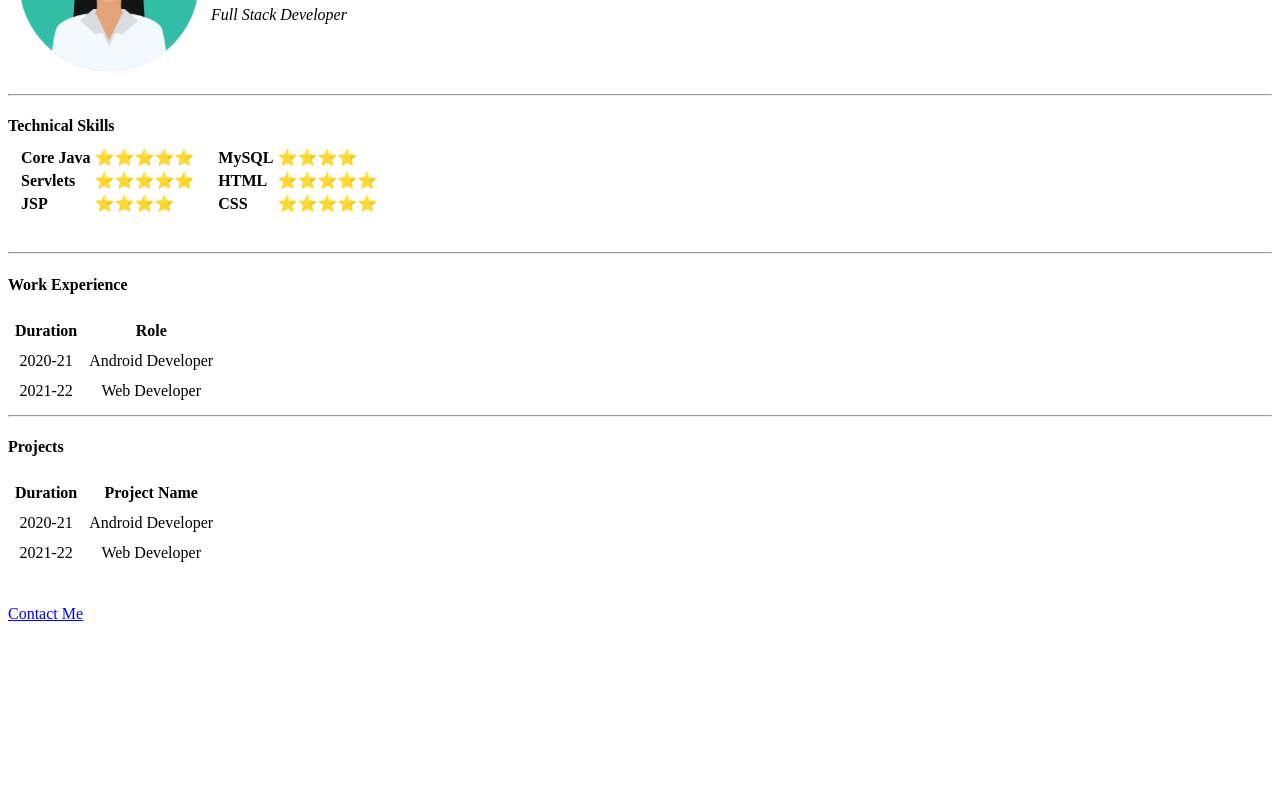
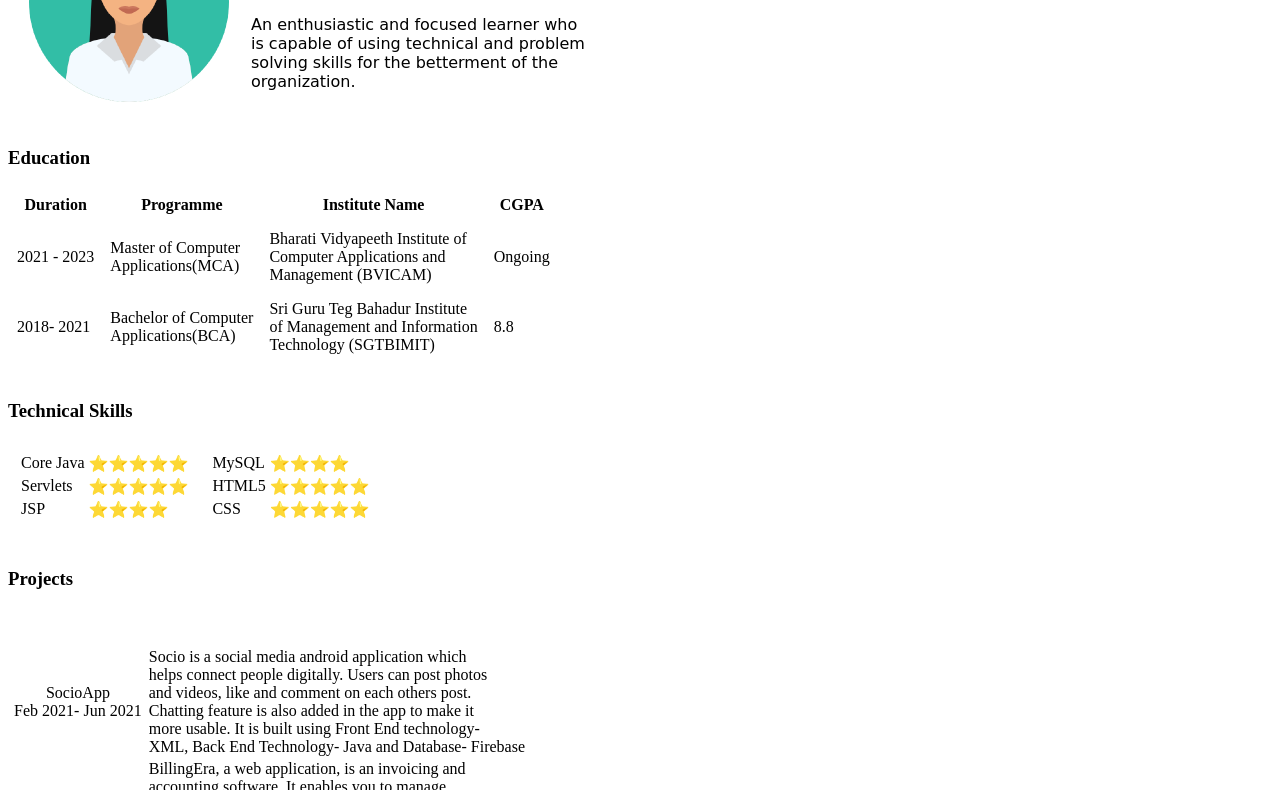
Before and after one commit to simranpr/resume, a plain HTML site: page index.html in a window 1280 px wide. Shown: the part 128-918 px from the top of the page. Before the commit the page ends 800 px from the top, so only its background shows below. Drawn offline with Linux system fonts and the light colour scheme.

Commit message:
Update index.html

```diff
--- a/index.html
+++ b/index.html
@@ -4,25 +4,71 @@
     <meta charset="UTF-8">
     <meta http-equiv="X-UA-Compatible" content="IE=edge">
     <meta name="viewport" content="width=device-width, initial-scale=1.0">
+    <link rel="stylesheet" href="css/styles.css">
     <title>Simran's Portfolio</title>
+
+    <style>
+
+    </style>
+
 </head>
 <body>
-    <table cellspacing="10">
+    <div class="container">
+        <div class="content">
+            <table cellspacing="20">
                 <tr>
                     <td>
-                <img src="images/68506337.png" alt="Simranpreet's Profile Image" height="180px" width="180px">
+                        <img src="images/68506337.png" alt="Simranpreet's Profile Image" height="200px" width="200px">
                     </td>
                     <td>
                         <h1>Simranpreet Kaur</h1>
-                <p><i>Full Stack Developer</i></p>
-<!--                 <p>I ❤️ singing and listening to music.</p> -->
+                        <p style="color: #016b6b;">Aspiring Software Developer</p>
+                        <!-- <div class="container2">   -->
+                            <p style="font-family: cursive;">
+                                An enthusiastic and focused learner who<br>
+                                is capable of using technical and problem<br>
+                                solving skills for the betterment of the<br>
+                                organization.<br>
+                            </p>
+                        <!-- </div>   -->
+                    </p>
                     </td>
                 </tr>
             </table>
 
-    <hr>
+            <h3>Education</h3>
+            <div class="table_center">
+                <table cellpadding="7%" class="center">
+                    <thead>
+                        <th>Duration</th>
+                        <th>Programme</th>
+                        <th>Institute Name</th>
+                        <th>CGPA</th>
+                    </thead>
+                    <tbody>
+                        <tr>
+                            <td>2021 - 2023</td>
+                            <td>Master of Computer <br>Applications(MCA)</td>
+                            <td>
+                                Bharati Vidyapeeth Institute of<br>Computer Applications and<br>
+                                Management (BVICAM)
+                            </td>
+                            <td>Ongoing</td>
+                        </tr>
+                        <tr>
+                            <td>2018- 2021</td>
+                            <td>Bachelor of Computer <br>Applications(BCA)</td>
+                            <td>Sri Guru Teg Bahadur Institute<br>
+                                of Management and Information<br>
+                                Technology (SGTBIMIT)</td>
+                            <td>8.8</td>
+                        </tr>
+                    </tbody>
+                </table>
+            </div><br>
 
-    <h4>Technical Skills</4>
+            <h3>Technical Skills</h3>
+            <div class="table_center">
                 <table cellpadding="8">
                     <tr>
                         <td>
@@ -47,7 +93,7 @@
                                     <td>⭐⭐⭐⭐</td>
                                 </tr>
                                 <tr>
-                        <td>HTML</td>
+                                    <td>HTML5</td>
                                     <td>⭐⭐⭐⭐⭐</td>
                                 <tr>
                                     <td>CSS</td>
@@ -57,48 +103,57 @@
                         </td>
                     </tr>
                 </table>
+            </div>
 
             <br>
-    <hr>
 
-    <h4>Work Experience</h4>
-    <table cellpadding="5%">
-        <thead align="center">
-            <th>Duration</th>
-            <th>Role</th>
-        </thead>
+            <h3>Projects</h3>
+            <div>
+                <table cellpadding="8" class="center">
+                    <table class="project_table">
                         <tbody>
-            <tr align="center">
-                <td>2020-21</td>
-                <td>Android Developer</td>
+                            <tr>
+                                <td class="color_td" align="center">
+                                    SocioApp<br>
+                                    Feb 2021- Jun 2021
+                                </td>
+                                <td class="color_td" >
+                                    Socio is a social media android application which <br>
+                                    helps connect people digitally. Users can post photos <br>
+                                    and videos, like and comment on each others post. <br>
+                                    Chatting feature is also added in the app to make it <br>
+                                    more usable. It is built using Front End technology- <br>
+                                    XML, Back End Technology- Java and Database- Firebase <br>
+                                </td>
                             </tr>
-            <tr align="center">
-                <td>2021-22</td>
-                <td>Web Developer</td>
+                            <br><br>
+                            <tr>
+                                <td class="color_td" align="center">
+                                    BillingEra<br>
+                                    Dec 2021- Mar 2022
+                                </td>
+                                <td class="color_td" >
+                                    BillingEra, a web application, is an invoicing and <br>
+                                    accounting software. It enables you to manage <br>
+                                    inventory, customers and vendors. It shows your <br>
+                                    profit & losses and then prints invoices by calculating <br>
+                                    product prices, discounts, GST etc. It is built using <br>
+                                    Front End Technologies - HTML, CSS, JavaScript, Bootstrap <br>
+                                    and Backend Technologies - Java, JSP, Servlets with <br>
+                                    Database - MySQL. <br>
+                                </td>
                             </tr>
                         </tbody>
                     </table>
 
-    <hr>
+                    <table>
 
-    <h4>Projects</h4>
-    <table cellpadding="5%">
-        <thead align="center">
-            <th>Duration</th>
-            <th>Project Name</th>
-        </thead>
-        <tbody>
-            <tr align="center">
-                <td>2020-21</td>
-                <td>Android Developer</td>
-            </tr>
-            <tr align="center">
-                <td>2021-22</td>
-                <td>Web Developer</td>
-            </tr>
-        </tbody>
                     </table>
+                </table>
+            </div>
 
-    <br><br><a href="contactme.html">Contact Me</a>
+            <br><br><a href="contactme.html">Contact Me!</a><br><br>
+        </div>
+    </div>
 </body>
 </html>
```
Lines whose indentation alone changed are shown as unchanged.
